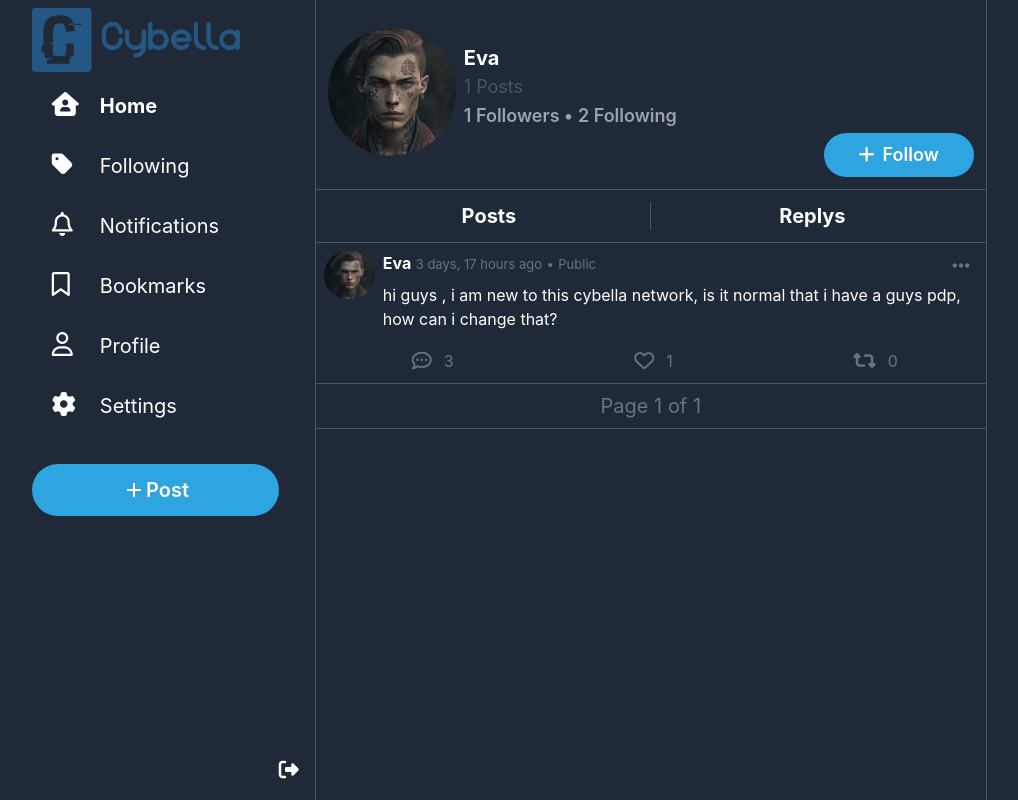
After one commit to MarouBen/Cybella-Network, a Django app: a page that uses network/templates/network/layout.html in a window 1280 px wide. The commit adds this page. Shown: the whole page, without its empty margins (82-1100 px from the left). Run offline with Django 3.2, Linux system fonts and the light colour scheme; a user stored in the database is signed in; data comes from the database, SQL or seed files in the repository; both versions use the stored data as it was after the commit; some libraries are stand-ins or nearby versions.

Commit message:
added follow functionnality

```diff
--- a/network/static/network/js/index.js
+++ b/network/static/network/js/index.js
@@ -198,3 +198,28 @@ function adjustBookmark(element){
 function reply(){
     document.getElementById('reply_area').focus();
 }
+
+// function to follow the user
+function follow(element, username){
+    const csrftoken = document.querySelector('[name=csrfmiddlewaretoken]').value;
+    fetch(`/profile/${username}`,{
+        method: 'POST',
+        headers: {
+            'X-CSRFToken': csrftoken
+        }
+    })
+    .then(response => {
+        if (response.ok) {
+            // Request succeeded, handle the response
+            response.json();
+            window.location.reload();
+        }
+        else {
+        // Request failed, throw an error
+        throw new Error("Error");
+        }
+    })
+    .catch(error => {
+        return alert("Please log in first");
+    });
+}
--- a/network/templates/network/layout.html
+++ b/network/templates/network/layout.html
@@ -29,7 +29,9 @@
                     <a class="flex py-1 text-center sidebar-link my-2" href="#"><div class="p-2 px-5 justify-center"><i class="fa-solid fa-tag text-2xl mr-8 w-4 "></i><span>Following</span></div></a>
                     <a class="flex py-1 text-center sidebar-link my-2" href="#"><div class="p-2 px-5 justify-center"><i class="fa-regular fa-bell text-2xl mr-8 w-4"></i><span>Notifications</span></div></a>
                     <a class="flex py-1 text-center sidebar-link my-2" href="{%url "bookmark"%}"><div class="p-2 px-5 justify-center"><i class="fa-regular fa-bookmark text-2xl mr-8 w-4"></i><span>Bookmarks</span></div></a>
-                    <a class="flex py-1 text-center sidebar-link my-2" href="#"><div class="p-2 px-5 justify-center"><i class="fa-regular fa-user text-2xl mr-8 w-4"></i><span>Profile</span></div></a>
+                    {% if user.is_authenticated%}
+                        <a class="flex py-1 text-center sidebar-link my-2" href="{% url 'profile' username=user.username %}"><div class="p-2 px-5 justify-center"><i class="fa-regular fa-user text-2xl mr-8 w-4"></i><span>Profile</span></div></a>
+                    {% endif %}
                     <a class="flex py-1 text-center sidebar-link my-2" href="#"><div class="p-2 px-5 justify-center"><i class="fa-solid fa-cog text-2xl mr-8 w-4"></i><span>Settings</span></div></a>
 
                     <button onclick="" class="tweet mt-6 w-[90%] p-3">
--- /dev/null
+++ b/network/templates/network/profile.html
@@ -0,0 +1,152 @@
+{% extends "network/layout.html" %}
+{% load static %}
+{% load custom_filters %}
+
+{% block body %}
+<div class="flex w-full backdrop-blur-md backdrop-filter min-h-24 bg-gray-800 sticky pt-7 p-3 text-xl text-white font-bold border-b border-gray-600 justify-between ">
+    <div class="flex ">
+        <div class="flex">
+            <img class="w-32 h-32 rounded-full mr-2" src="{{TheUser.picture.url}}" alt="user Avatar">
+        </div>
+        <div class="inline mt-4">
+            <span>{{TheUser.username|title}}</span><br>
+            <span class="text-lg font-normal text-gray-600">{{posts|length}} Posts</span><br>
+            <span class="text-lg font-semibold text-gray-400">{{TheUser.followers.all.count}} Followers •</span>
+            <span class="text-lg font-semibold text-gray-400">{{TheUser.following.all.count}} Following</span>
+
+        </div>
+    </div>
+    <div class="text-lg flex">
+        {% if request.user == TheUser %}
+            <button class="tweet w-[150px] mt-[70%] px-1 py-2" type="submit"> <span>Edit</span></button>
+        {% else %}
+            {% if request.user in TheUser.followers.all %}
+                <button onclick="follow(this,'{{TheUser.username}}')" class="tweet w-[150px] mt-[70%] px-1 py-2" type="submit"><span><i class="fa-solid fa-circle-xmark mr-2"></i> Unfollow</span></button>
+            {% else %}
+                <button onclick="follow(this,'{{TheUser.username}}')" class="tweet w-[150px] mt-[70%] px-1 py-2" type="submit"><span><i class="fa-solid fa-plus mr-2"></i> Follow</span></button>
+            {% endif %}
+        {% endif %}
+    </div>
+</div>
+<div class=" flex justify-around w-full min-h-24 sticky p-3 text-xl text-white font-bold border-b border-gray-600">
+    <div class="w-full text-center border-r border-gray-600 hover:cursor-pointer">
+        Posts
+    </div>
+    <div class="w-full text-center  hover:cursor-pointer ">
+        Replys
+    </div>
+</div>
+{%for post in posts%}
+        <div id="post{{post.id}}" class="w-full mx-auto bg-gray-800 pb-1 p-2 text-white border-b border-gray-600 hover:cursor-pointer hover:bg-slate-800">
+            <div onclick="window.location.href='{% url 'post' post_id=post.id %}'" class="flex ">
+                <img class="w-14 h-12 rounded-full mr-2" src="{{post.user.picture.url}}" alt="user Avatar">
+                <div class="w-full">
+                    <div class="flex justify-between">
+                        <div>
+                            <span class="font-bold">{{post.user|title}}</span>
+                            <span class="text-gray-500 text-[13px]">{{post.timestamp|timesince}} ago</span>
+                            <span class="text-gray-500 text-[13px]">•</span>
+                            <span class="text-gray-500 text-[13px]">Public</span>
+                        </div>
+                        <div onclick="event.stopPropagation(); showOptions(this)"  class="relative hover:cursor-pointer rounded-full hover:bg-blue-600 hover:bg-opacity-20 px-2 py-1">
+                            <i class="fa-solid fa-ellipsis-h text-xl text-gray-500  hover:text-blue-400"></i>
+                            <div id="optionsBox" class="absolute top-0 right-0 bg-gray-900 rounded-xl w-[300px] hidden z-50">
+                                <ul class="list-none font-semibold">
+                                    {% if request.user == post.user %}
+                                        <li onclick="deleting({{post.id}})" class="block px-4 py-2 rounded-t-xl font-bold text-red-600 hover:bg-gray-700 hover:bg-opacity-20"><i class="fa-solid fa-trash mr-4"></i>Delete</a></li>
+                                        {% if not post|is_repost%}
+                                            <li onclick="editing({{post.id}})" class="block px-4 py-2 text-gray-100 hover:bg-gray-700 hover:bg-opacity-20"><i class="fa-solid fa-pen mr-4"></i>Edit</a></li>
+                                        {%endif%}
+                                    {% endif %}
+                                    {% if post in user.bookmarks.all %}
+                                        <li onclick="bookmark(this,{{post.id}})" class="block px-4 py-2 rounded-b-xl text-gray-100 hover:bg-gray-700 hover:bg-opacity-20"><i class="fa-solid fa-bookmark mr-4"></i>Bookmark</a></li>
+                                    {%else%}
+                                        <li onclick="bookmark(this,{{post.id}})" class="block px-4 py-2 rounded-b-xl text-gray-100 hover:bg-gray-700 hover:bg-opacity-20"><i class="fa-regular fa-bookmark mr-4"></i>Bookmark</a></li>
+                                    {%endif%}
+                                </ul>
+                            </div>
+                        </div>
+                    </div>
+                    <div class="text-md w-full pl-0 pt-0 p-2  ">{{post.content}}</div>
+                    {% if post.images %}
+                        <div id="images-container" class="">
+                            <img class="max-w-xs max-h-xs rounded" src="{{post.images.url}}" alt="post image">
+                        </div>
+                    {%endif%}
+                </div>
+            </div>
+            <div class="flex justify-between mt-1 mx-20 text-gray-500">
+                <div onclick="openCommentBox('{{post.user|title}}','{{post.timestamp|timesince}}','{{post.content}}','{{post.user.picture.url}}','{{post.id}}')" class="flex hover:text-blue-400 hover:cursor-pointer"><i class="fa-regular fa-comment-dots text-xl rounded-full hover:bg-blue-400 hover:bg-opacity-20 p-2 "></i><span class="mt-1.5 ml-1">{{post.comments.all.count}}</span></div>
+                {% if user not in post.likes.all%}
+                    <div id="like" onclick="like(this,{{post.id}})" class="flex hover:text-rose-400 hover:cursor-pointer"><i class="fa-regular fa-heart text-xl rounded-full hover:bg-rose-400 hover:bg-opacity-20 p-2"></i><span class="mt-1.5 ml-1">{{post.likes.count}}</span></div>
+                {%else%}
+                    <div id="like" onclick="like(this,{{post.id}})" class="flex hover:text-rose-400 hover:cursor-pointer text-rose-400"><i class="fa-solid fa-heart text-xl rounded-full hover:bg-rose-400 hover:bg-opacity-20 p-2"></i><span class="mt-1.5 ml-1">{{post.likes.count}}</span></div>
+                {%endif%}
+
+                {% if not user.is_authenticated or not post|is_reposted_by_user:user%}
+                    <div id="repost" onclick="repost(this,{{post.id}})" class="flex hover:text-emerald-500 hover:cursor-pointer"><i class="fa-solid fa-retweet text-xl rounded-full hover:bg-emerald-500 hover:bg-opacity-20 p-2"></i><span class="mt-1.5 ml-1">{{post.reposts.count}}</span></div>
+                {%else%}
+                    <div id="repost" onclick="repost(this,{{post.id}})" class="flex text-emerald-500 hover:text-emerald-500 hover:cursor-pointer"><i class="fa-solid fa-retweet text-xl rounded-full hover:bg-emerald-500 hover:bg-opacity-20 p-2"></i><span class="mt-1.5 ml-1">{{post.reposts.count}}</span></div>
+                {%endif%}
+            </div>
+        </div>
+        <!-- textarea Section -->
+        <form id="editPost{{post.id}}" method="POST" action="{% url 'edit' post_id=post.id %}" enctype="multipart/form-data" class="w-full mx-auto bg-gray-800  p-2 text-white border-b border-gray-600 hidden">
+            {%csrf_token%}
+            <div class="flex">
+                <img class="w-14 h-12 rounded-full mr-2" src="{{post.user.picture.url}}" alt="user Avatar">
+
+                <div class="w-full">
+                    <div class="flex justify-between">
+                        <div>
+                            <span class="font-bold">{{post.user|title}}</span>
+                            <span class="text-gray-500 text-[13px]">{{post.timestamp|timesince}} ago</span>
+                            <span class="text-gray-500 text-[13px]">•</span>
+                            <span class="text-gray-500 text-[13px]">Public</span>
+                        </div>
+                        <div class="relative hover:cursor-pointer text-gray-500">
+                            <i class="text-xs fa-solid fa-pen mr-3"></i> Editing
+                        </div>
+                    </div>
+                    <div class="text-md w-full pl-0 pt-0 p-0 bg-gray-800 ">
+                        <textarea name="content" oninput="resize(this)" class=" w-full p-0 bg-gray-800 overflow-y-hidden resize-none focus:outline-offset-0 focus:ring-0  border-0 focus:border-b focus:border-gray-600" >{{post.content}}</textarea>
+                    </div>
+
+
+                    <div id="images-container{{post.id}}" class="relative ">
+                        {% if post.images %}
+                            <img class="max-w-xs max-h-xs rounded" src="{{post.images.url}}" alt="post image">
+                        {%endif%}
+                    </div>
+
+                    <div class="flex justify-between">
+                        <label for="I{{post.id}}" class=" flex items-center hover:cursor-pointer rounded-full hover:bg-sky-400 hover:bg-opacity-10 px-2.5" alt="Media">
+                            <i class="fa-solid fa-image text-[20px] text-sky-500"></i>
+                            <input type="file" name="E_I" id="I{{post.id}}"  accept="image/*,jpg,jpeg,png" onchange="previewImages('images-container{{post.id}}','I{{post.id}}')" hidden/>
+                        </label>
+                        <button class="tweet w-[20%] px-1 py-2" type="submit"> <span>Edit</span></button>
+                    </div>
+                </div>
+            </div>
+        </form>
+
+    {%endfor%}
+    <div class="w-full mx-auto bg-gray-800 p-2 text-white border-b border-gray-600">
+        <div class="flex justify-center">
+            <div class="flex">
+                {% if posts.has_previous %}
+                    <a href="?page={{ posts.previous_page_number }}" class="text-gray-500 text-xl hover:text-blue-400 hover:cursor-pointer">Previous</a>
+                {% endif %}
+                <span class="text-gray-500 text-xl mx-2">Page {{ posts.number }} of {{ posts.paginator.num_pages }}</span>
+                {% if posts.has_next %}
+                    <a href="?page={{ posts.next_page_number }}" class="text-gray-500 text-xl hover:text-blue-400 hover:cursor-pointer">Next</a>
+                {% endif %}
+            </div>
+        </div>
+    </div>
+
+{% endblock %}
+
+{% block script %}
+    <script src="{% static 'network/js/index.js' %}"></script>
+{% endblock %}
--- a/network/urls.py
+++ b/network/urls.py
@@ -17,4 +17,5 @@ urlpatterns = [
     path("bookmark/<int:post_id>",views.bookmark, name="bookmark"),
     path("post/<int:post_id>",views.view_post, name="post"),
     path("bookmark",views.view_bookmarks, name="bookmark"),
+    path("profile/<str:username>",views.ProfileView.as_view(), name="profile"),
 ]
--- a/network/views.py
+++ b/network/views.py
@@ -1,7 +1,8 @@
 import json
+from django.views.decorators.csrf import csrf_exempt
 from django.contrib.auth import authenticate, login, logout
 from django.contrib.auth.decorators import login_required
-from django.views.decorators.cache import never_cache
+from django.utils.decorators import method_decorator
 from django.core.exceptions import PermissionDenied
 from django.db import IntegrityError
 from django.http import JsonResponse
@@ -13,20 +14,20 @@ from django.urls import reverse,reverse_lazy
 
 from .models import User,Post
 
-@login_required
+@method_decorator(login_required, name='dispatch')
 class ProfileView(View):
     # Get a users's profile
     def get(self, request, username):
         try:
             user = User.objects.get(username=username)
-            posts = Post.objects.filter(user=user).order_by("timestamp").all()
+            posts = Post.objects.filter(user=user).order_by("-timestamp").all().filter(parent_post=None)
             picture = user.picture.url
             # Paginate posts with 10 posts per page
             paginator = Paginator(posts, 10)
             page = request.GET.get('page')
             posts = paginator.get_page(page)
             return render(request, "network/profile.html", {
-                "user": user,
+                "TheUser": user,
                 "posts": posts,
                 "picture": picture
             })
@@ -36,23 +37,21 @@ class ProfileView(View):
                 "error": "User does not exist."
             })
 
+    # Follow or unfollow a user
     def post(self, request, username):
         try:
             user = User.objects.get(username=username)
-            # If the user is trying to follow or unfollow
-            # Follow a user
-            if request.POST["follow"] == "follow":
+            # Check if user already follows
+            if request.user.is_following(user):
+                request.user.unfollow(user)
+                return JsonResponse({'success': True, 'message': 'Unfollowed successfully.'})
+
+            else :
                 request.user.follow(user)
-                return HttpResponseRedirect(reverse_lazy("profile", args=[username]))
-            # Unfollow a user
-            elif request.POST["follow"] == "unfollow":
-                request.user.unfollow(user)
-                return HttpResponseRedirect(reverse_lazy("profile", args=[username]))
+                return JsonResponse({'success': True, 'message': 'Followed successfully.'})
         except User.DoesNotExist:
             # Handle user not found error
-            return render(request, "network/error.html", {
-                "error": "User does not exist."
-            })
+            return JsonResponse({'Error': False, 'message': 'User Not Found.'})
 
 
 def login_view(request):
--- a/theme/static/css/dist/styles.css
+++ b/theme/static/css/dist/styles.css
@@ -871,8 +871,44 @@ select {
   margin-top: 1.5rem;
 }
 
+.mt-auto {
+  margin-top: auto;
+}
+
+.mt-10 {
+  margin-top: 2.5rem;
+}
+
+.mt-4 {
+  margin-top: 1rem;
+}
+
+.mt-\[\] {
+  margin-top: ;
+}
+
+.mt-\[10\%\] {
+  margin-top: 10%;
+}
+
+.mt-\[100\%\] {
+  margin-top: 100%;
+}
+
+.mt-\[80\%\] {
+  margin-top: 80%;
+}
+
+.mt-\[70\%\] {
+  margin-top: 70%;
+}
+
 .block {
   display: block;
+}
+
+.inline {
+  display: inline;
 }
 
 .flex {
@@ -917,6 +953,14 @@ select {
 
 .h-screen {
   height: 100vh;
+}
+
+.h-20 {
+  height: 5rem;
+}
+
+.h-32 {
+  height: 8rem;
 }
 
 .min-h-\[185px\] {
@@ -971,6 +1015,42 @@ select {
   width: 100vw;
 }
 
+.w-20 {
+  width: 5rem;
+}
+
+.w-32 {
+  width: 8rem;
+}
+
+.w-\[\] {
+  width: ;
+}
+
+.w-\[50\%\] {
+  width: 50%;
+}
+
+.w-\[0\%\] {
+  width: 0%;
+}
+
+.w-\[100\%\] {
+  width: 100%;
+}
+
+.w-\[100px\] {
+  width: 100px;
+}
+
+.w-\[200px\] {
+  width: 200px;
+}
+
+.w-\[150px\] {
+  width: 150px;
+}
+
 .max-w-2xl {
   max-width: 42rem;
 }
@@ -981,6 +1061,10 @@ select {
 
 .max-w-xs {
   max-width: 20rem;
+}
+
+.max-w-\[200px\] {
+  max-width: 200px;
 }
 
 .flex-grow {
@@ -1033,6 +1117,10 @@ select {
 
 .justify-between {
   justify-content: space-between;
+}
+
+.justify-around {
+  justify-content: space-around;
 }
 
 .overflow-hidden {
@@ -1094,6 +1182,10 @@ select {
   border-bottom-width: 1px;
 }
 
+.border-r {
+  border-right-width: 1px;
+}
+
 .border-gray-600 {
   --tw-border-opacity: 1;
   border-color: rgb(75 85 99 / var(--tw-border-opacity));
@@ -1127,6 +1219,11 @@ select {
 .bg-red-400 {
   --tw-bg-opacity: 1;
   background-color: rgb(248 113 113 / var(--tw-bg-opacity));
+}
+
+.bg-blue-500 {
+  --tw-bg-opacity: 1;
+  background-color: rgb(59 130 246 / var(--tw-bg-opacity));
 }
 
 .bg-opacity-30 {
@@ -1200,6 +1297,26 @@ select {
   padding-top: 0.25rem;
 }
 
+.pt-2 {
+  padding-top: 0.5rem;
+}
+
+.pt-5 {
+  padding-top: 1.25rem;
+}
+
+.pb-0 {
+  padding-bottom: 0px;
+}
+
+.pt-8 {
+  padding-top: 2rem;
+}
+
+.pt-7 {
+  padding-top: 1.75rem;
+}
+
 .text-center {
   text-align: center;
 }
@@ -1248,6 +1365,11 @@ select {
 .text-xs {
   font-size: 0.75rem;
   line-height: 1rem;
+}
+
+.text-lg {
+  font-size: 1.125rem;
+  line-height: 1.75rem;
 }
 
 .font-bold {
@@ -1320,6 +1442,11 @@ select {
   color: rgb(255 255 255 / var(--tw-text-opacity));
 }
 
+.text-gray-600 {
+  --tw-text-opacity: 1;
+  color: rgb(75 85 99 / var(--tw-text-opacity));
+}
+
 .filter {
   filter: var(--tw-blur) var(--tw-brightness) var(--tw-contrast) var(--tw-grayscale) var(--tw-hue-rotate) var(--tw-invert) var(--tw-saturate) var(--tw-sepia) var(--tw-drop-shadow);
 }
@@ -1384,6 +1511,11 @@ select {
   background-color: rgb(30 41 59 / var(--tw-bg-opacity));
 }
 
+.hover\:bg-blue-700:hover {
+  --tw-bg-opacity: 1;
+  background-color: rgb(29 78 216 / var(--tw-bg-opacity));
+}
+
 .hover\:bg-opacity-10:hover {
   --tw-bg-opacity: 0.1;
 }
```
Also changed, not shown: network/models.py (+8 -19 lines), db.sqlite3, network/migrations/0016_alter_post_user.py (added).
